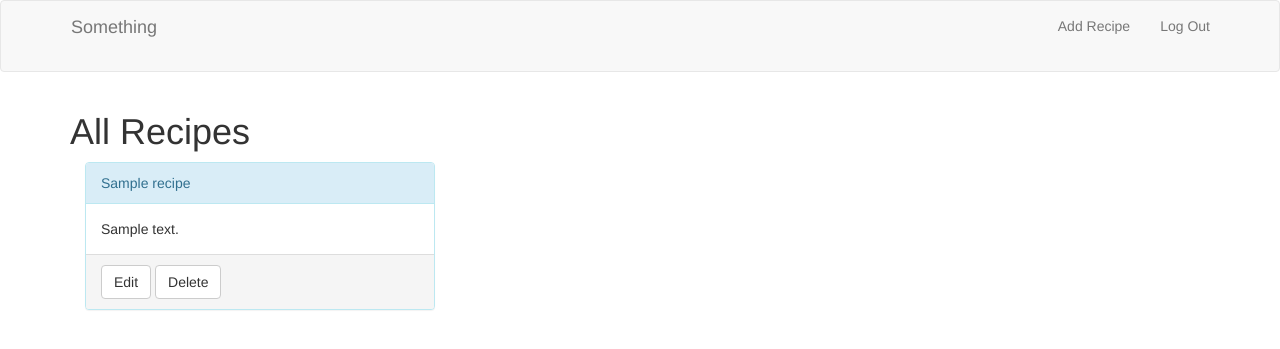
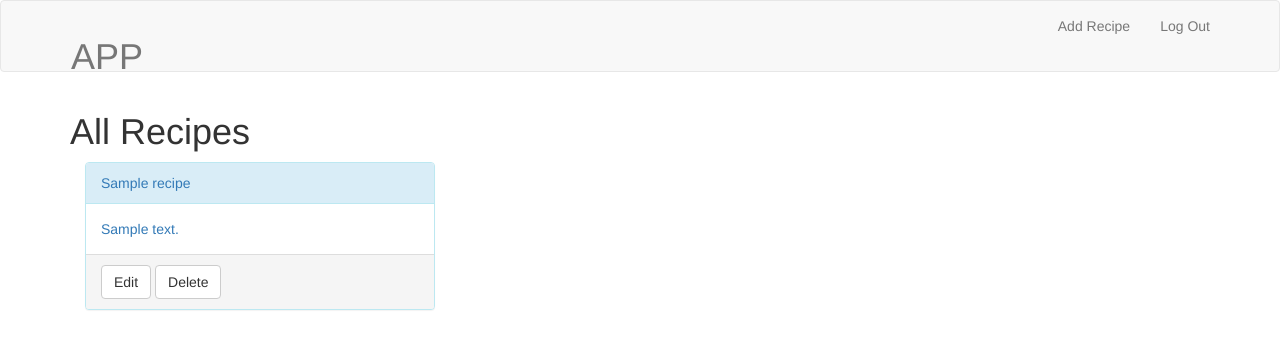
Before and after one commit to bjorntastic/recipes, a Rails app: page / in a window 1280 px wide. Shown: the top 349 px of the page. Run offline with Rails 7, Linux system fonts and the light colour scheme; tables that the repository leaves empty hold one stand-in row (values such as "Sample post"); style sheets or scripts are compiled from the project's sources; some libraries are stand-ins or nearby versions.

Commit message:
add navbar

```diff
--- a/app/views/layouts/application.html.haml
+++ b/app/views/layouts/application.html.haml
@@ -10,7 +10,9 @@
 	%nav.navbar.navbar-default
 		.container
 			.navbar-header
-				.navbar.navbar-brand Something
+				=link_to root_path do
+					.navbar.navbar-brand
+						%h1 APP
 			%ul.nav.navbar-nav.navbar-right
 				%li= link_to "Add Recipe", new_recipe_path
 				%li= link_to "Log Out", root_path
--- a/app/views/recipes/index.html.haml
+++ b/app/views/recipes/index.html.haml
@@ -5,9 +5,10 @@
 		.col-sm-4
 			.panel.panel-info
 				.panel-heading
-					.panel_title= r.title
-				.panel-body
-					= r.description
+					.panel_title= link_to r.title, recipe_path(r)
+				= link_to recipe_path(r) do
+					.panel-body
+						= r.description
 				.panel-footer
 					= link_to "Edit", edit_recipe_path(r), class: 'btn btn-default'
 					= link_to "Delete", recipe_path(r), method: :delete, class: 'btn btn-default'
```
